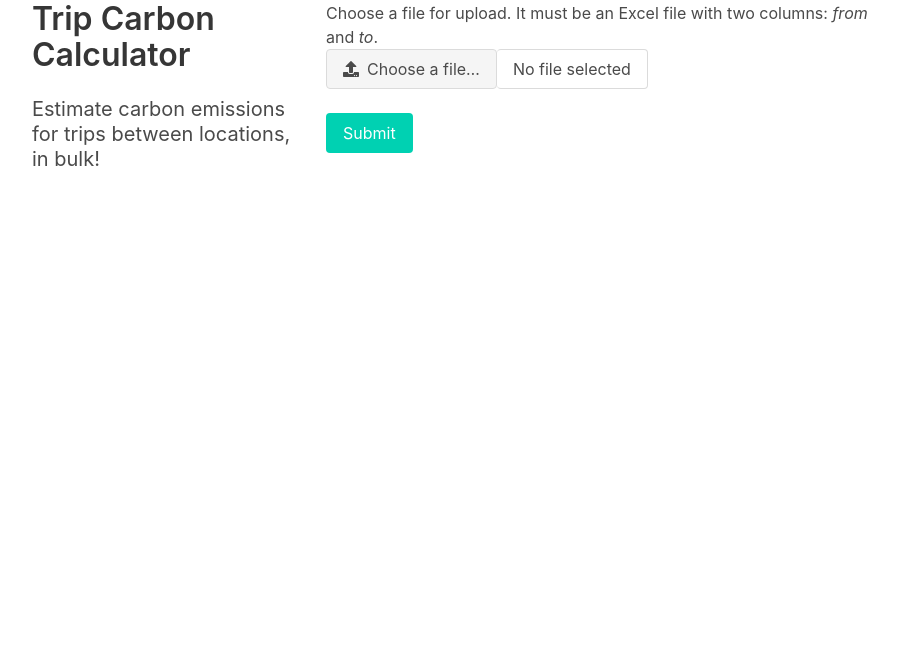
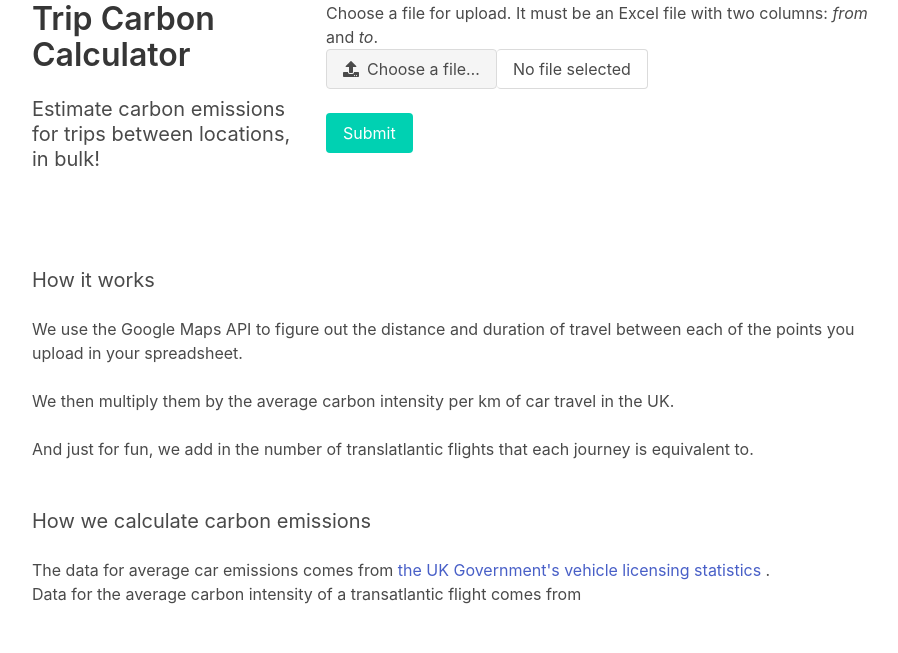
Before and after one commit to archydeberker/trip-carbon-calculator, a Flask app: page / in a window 1280 px wide. Shown: the part 71-724 px from the top of the page, without its empty margins (179-1077 px from the left). Run offline with Flask 2, Linux system fonts and the light colour scheme; some libraries are stand-ins or nearby versions.

Commit message:
WIP on adding blub to site

```diff
--- a/app.py
+++ b/app.py
@@ -54,7 +54,5 @@ def handle_upload():
 
     return send_file(temp.name, as_attachment=True, attachment_filename='processed.xls')
 
-
-
 if __name__ == "__main__":
     app.run(debug=True)
--- a/templates/file_upload.html
+++ b/templates/file_upload.html
@@ -87,6 +87,38 @@
     </div>
 </section>
 
+<section class="section">
+    <div class="container">
+        <div class="columns is-centered">
+            <div class="column is-three-quarters">
+                <h1 class="subtitle"> How it works</h1>
+                <p> We use the Google Maps API to figure out the distance and duration
+                    of travel between each of the points you upload in your spreadsheet.</p><br>
+
+                  <p>  We then multiply them by the average carbon intensity per km of
+                    car travel in the UK.</p> <br>
+
+                <p>And just for fun, we add in the number of translatlantic flights that
+                    each journey is equivalent to.</p><br>
+
+        </div>
+    </div>
+    <div class="container">
+        <div class="columns is-centered">
+            <div class="column is-three-quarters">
+                <h1 class="subtitle"> How we calculate carbon emissions</h1>
+                <p> The data for average car emissions comes from <a href="https://www.gov.uk/government/statistics/vehicle-licensing-statistics-2018">
+                    the UK Government's vehicle licensing statistics
+                </a>.</p>
+                <p> Data for the average carbon intensity of a transatlantic flight comes from
+                </p>
+
+
+            </div>
+        </div>
+    </div>
+</section>
+
 <script>
     const fileInput = document.querySelector('#file-js-example input[type=file]');
     fileInput.onchange = () => {
```
Also changed, not shown: templates/home.html (added, +11 -0 lines). Lines whose indentation alone changed are shown as unchanged.
